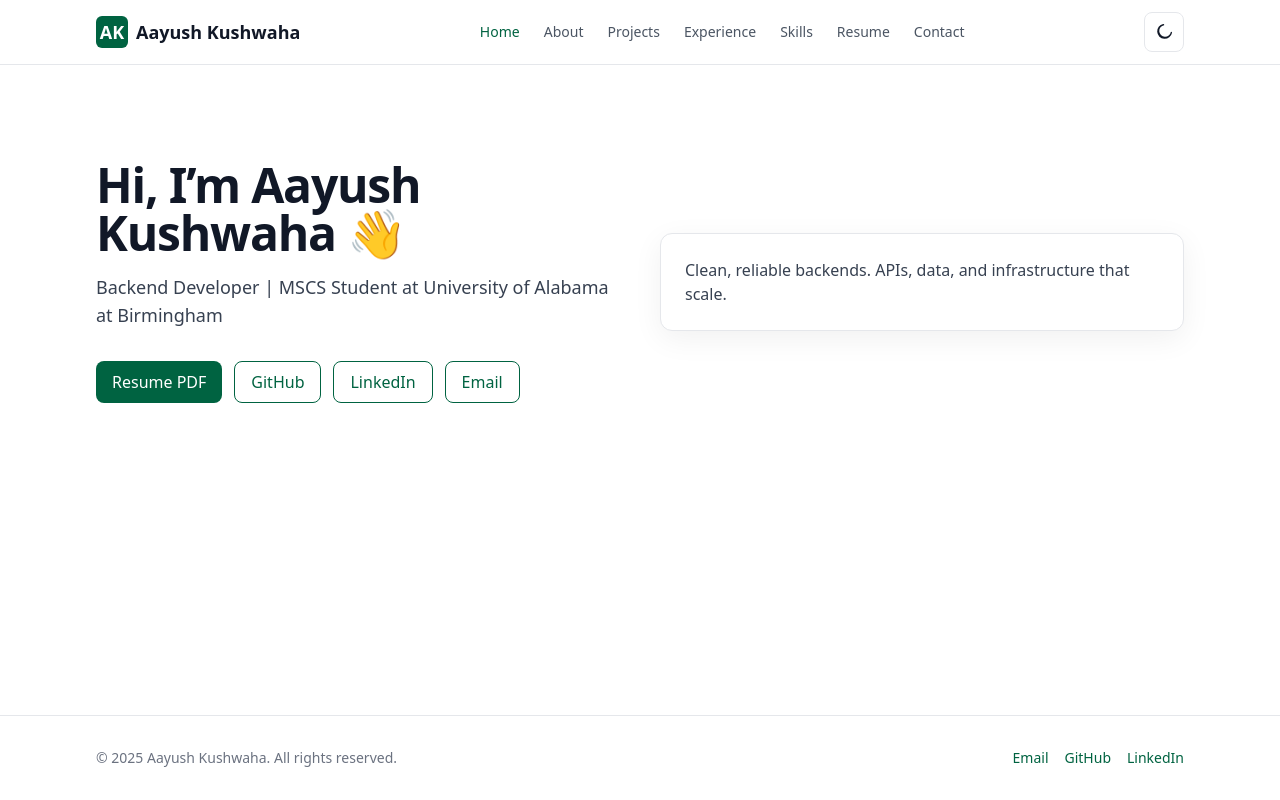
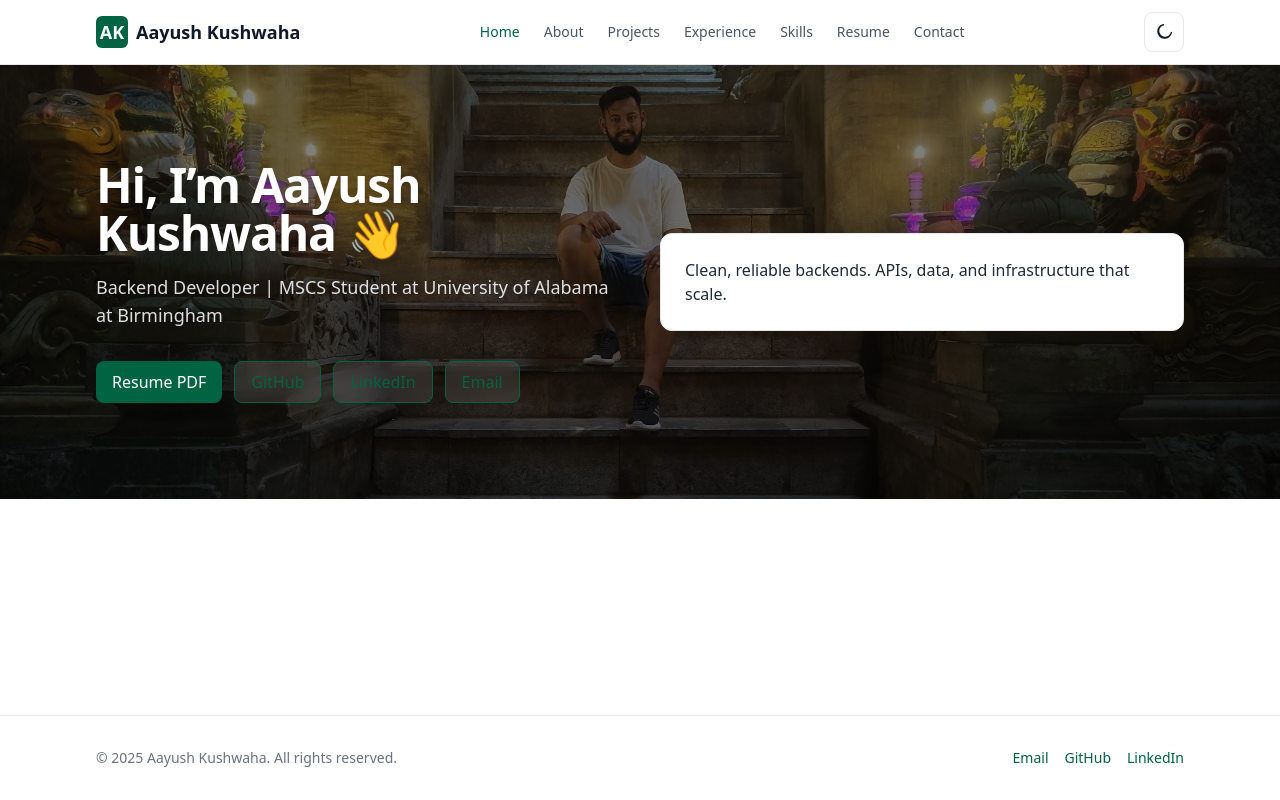
Before and after one commit to aayush-kushwaha/aayush_website_updated, a React (Vite) app: page / in a window 1280 px wide. Built offline with nearby package versions, Linux system fonts and the light colour scheme.

Commit message:
added pic bg

```diff
--- a/src/pages/Home.tsx
+++ b/src/pages/Home.tsx
@@ -1,20 +1,35 @@
 export default function Home() {
   return (
-    <section id="home" data-section="home" className="container-default scroll-mt-20 py-16 sm:py-24">
-      <div className="grid items-center gap-10 md:grid-cols-2">
-        <div>
-          <h1 className="mb-4 text-4xl font-bold tracking-tight sm:text-5xl">Hi, I’m Aayush Kushwaha 👋</h1>
-          <p className="mb-8 text-lg text-gray-700 dark:text-gray-300">Backend Developer | MSCS Student at University of Alabama at Birmingham</p>
-          <div className="flex flex-wrap gap-3">
-            <a className="btn" href="/resume.pdf" target="_blank" rel="noreferrer">Resume PDF</a>
-            <a className="btn-outline" href="https://github.com/aayush-kushwaha" target="_blank" rel="noreferrer">GitHub</a>
-            <a className="btn-outline" href="https://linkedin.com/in/aayushkushwaha" target="_blank" rel="noreferrer">LinkedIn</a>
-            <a className="btn-outline" href="mailto:kushwaha@uab.edu">Email</a>
+    <section id="home" data-section="home" className="relative scroll-mt-20 py-16 sm:py-24">
+      {/* Background image + overlay */}
+      <div className="absolute inset-0 -z-10">
+        <img
+          src="/hero.jpg"
+          alt="Aayush background"
+          loading="lazy"
+          className="h-full w-full object-cover"
+        />
+        <div className="absolute inset-0 bg-black/50"></div>
+      </div>
+
+      <div className="container-default">
+        <div className="grid items-center gap-10 md:grid-cols-2">
+          <div className="text-white">
+            <h1 className="mb-4 text-4xl font-bold tracking-tight sm:text-5xl drop-shadow">Hi, I’m Aayush Kushwaha 👋</h1>
+            <p className="mb-8 text-lg text-gray-100/90 drop-shadow">
+              Backend Developer | MSCS Student at University of Alabama at Birmingham
+            </p>
+            <div className="flex flex-wrap gap-3">
+              <a className="btn" href="/resume.pdf" target="_blank" rel="noreferrer">Resume PDF</a>
+              <a className="btn-outline bg-white/10 backdrop-blur" href="https://github.com/aayush-kushwaha" target="_blank" rel="noreferrer">GitHub</a>
+              <a className="btn-outline bg-white/10 backdrop-blur" href="https://linkedin.com/in/aayushkushwaha" target="_blank" rel="noreferrer">LinkedIn</a>
+              <a className="btn-outline bg-white/10 backdrop-blur" href="mailto:kushwaha@uab.edu">Email</a>
+            </div>
           </div>
-        </div>
-        <div className="order-first md:order-last">
-          <div className="card">
-            <p className="text-gray-700 dark:text-gray-300">Clean, reliable backends. APIs, data, and infrastructure that scale.</p>
+          <div className="order-first md:order-last">
+            <div className="card bg-white/90">
+              <p className="text-gray-800">Clean, reliable backends. APIs, data, and infrastructure that scale.</p>
+            </div>
           </div>
         </div>
       </div>
--- a/src/pages/Projects.tsx
+++ b/src/pages/Projects.tsx
@@ -43,6 +43,7 @@ export default function Projects() {
           imageSrc="/placeholder.svg"
           badges={["FastAPI", "WebSockets", "PostgreSQL"]}
           githubUrl="https://github.com/aayush-kushwaha"
+          demoUrl="https://aayushkushwaha.com.np"
         />
         <ProjectCard
           title="Personal Portfolio Website"
```
Also changed, not shown: public/hero.jpg (added).
